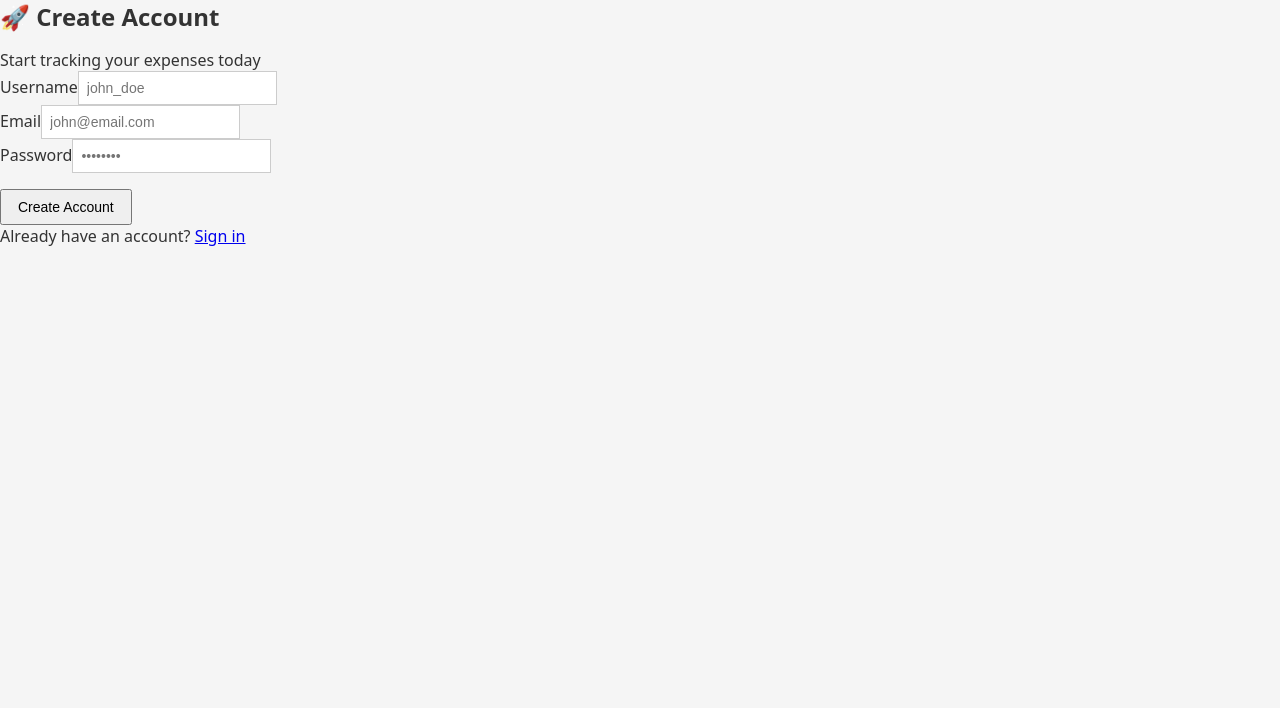
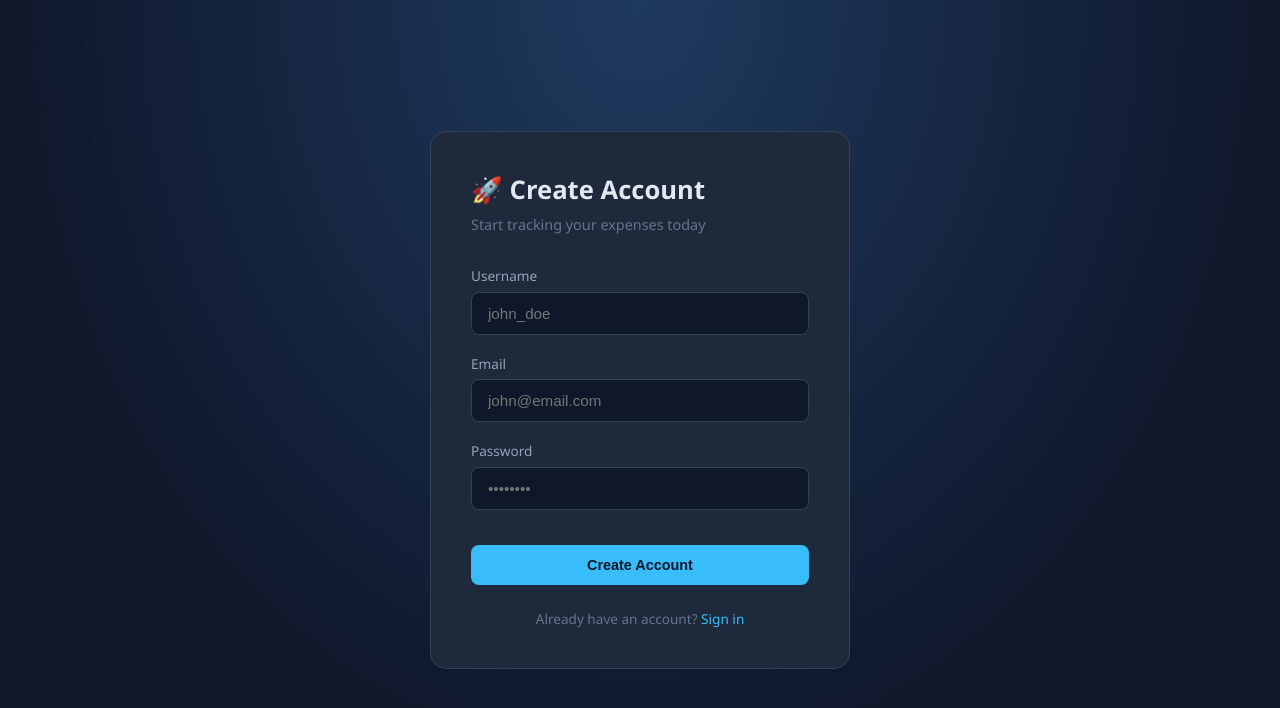
Before and after one commit to selvaIndium/smart-expense-management-, a React (Vite) app in the folder frontend/: page /register in a window 1280 px wide. Shown: the top 708 px of the page. Built offline with nearby package versions, Linux system fonts and the light colour scheme.

Commit message:
Update index.css

```diff
--- a/frontend/src/index.css
+++ b/frontend/src/index.css
@@ -1,132 +1,183 @@
-* {
-  margin: 0;
-  padding: 0;
-  box-sizing: border-box;
+* { margin: 0; padding: 0; box-sizing: border-box; }
+
+body {
+  font-family: 'Segoe UI', sans-serif;
+  background: #0f172a;
+  color: #e2e8f0;
+  min-height: 100vh;
 }
 
-body {
-  font-family: system-ui, sans-serif;
-  background: #f5f5f5;
-  color: #333;
+/* NAV */
+nav {
+  background: #1e293b;
+  padding: 0 2rem;
+  display: flex;
+  align-items: center;
+  justify-content: space-between;
+  height: 64px;
+  border-bottom: 1px solid #334155;
+  position: sticky;
+  top: 0;
+  z-index: 100;
+}
+nav .logo { font-size: 1.3rem; font-weight: 700; color: #38bdf8; }
+nav .nav-links { display: flex; gap: 0.5rem; }
+nav a {
+  color: #94a3b8;
+  text-decoration: none;
+  padding: 0.5rem 1rem;
+  border-radius: 8px;
+  font-size: 0.9rem;
+  transition: all 0.2s;
+}
+nav a:hover, nav a.active { background: #334155; color: #e2e8f0; }
+nav button.logout {
+  background: #ef4444;
+  color: white;
+  border: none;
+  padding: 0.5rem 1rem;
+  border-radius: 8px;
+  cursor: pointer;
+  font-size: 0.85rem;
 }
 
-.container {
-  max-width: 900px;
-  margin: 0 auto;
-  padding: 20px;
+/* PAGE */
+.page { padding: 2rem; max-width: 1100px; margin: 0 auto; }
+.page-title { font-size: 1.8rem; font-weight: 700; margin-bottom: 1.5rem; }
+
+/* CARDS */
+.card {
+  background: #1e293b;
+  border: 1px solid #334155;
+  border-radius: 12px;
+  padding: 1.5rem;
 }
+.stats-grid {
+  display: grid;
+  grid-template-columns: repeat(auto-fit, minmax(200px, 1fr));
+  gap: 1rem;
+  margin-bottom: 2rem;
+}
+.stat-card {
+  background: #1e293b;
+  border: 1px solid #334155;
+  border-radius: 12px;
+  padding: 1.5rem;
+  text-align: center;
+}
+.stat-card .label { font-size: 0.85rem; color: #64748b; margin-bottom: 0.5rem; }
+.stat-card .value { font-size: 2rem; font-weight: 700; color: #38bdf8; }
+.stat-card .value.red { color: #f87171; }
+.stat-card .value.green { color: #4ade80; }
 
-/* Navbar */
-.navbar {
+/* FORMS */
+.auth-wrapper {
+  min-height: 100vh;
   display: flex;
-  gap: 16px;
   align-items: center;
-  padding: 12px 20px;
-  background: #333;
+  justify-content: center;
+  background: radial-gradient(ellipse at top, #1e3a5f 0%, #0f172a 70%);
 }
-.navbar a {
-  color: #fff;
-  text-decoration: none;
+.auth-box {
+  background: #1e293b;
+  border: 1px solid #334155;
+  border-radius: 16px;
+  padding: 2.5rem;
+  width: 100%;
+  max-width: 420px;
 }
-.navbar a:hover {
-  text-decoration: underline;
+.auth-box h2 { font-size: 1.6rem; font-weight: 700; margin-bottom: 0.5rem; }
+.auth-box p { color: #64748b; margin-bottom: 2rem; font-size: 0.9rem; }
+.form-group { margin-bottom: 1.2rem; }
+.form-group label { display: block; margin-bottom: 0.4rem; font-size: 0.85rem; color: #94a3b8; }
+.form-group input, .form-group select {
+  width: 100%;
+  background: #0f172a;
+  border: 1px solid #334155;
+  border-radius: 8px;
+  padding: 0.75rem 1rem;
+  color: #e2e8f0;
+  font-size: 0.95rem;
+  outline: none;
+  transition: border 0.2s;
 }
-.navbar button {
-  margin-left: auto;
-  background: none;
-  border: 1px solid #fff;
-  color: #fff;
-  padding: 4px 12px;
+.form-group input:focus, .form-group select:focus { border-color: #38bdf8; }
+.form-row { display: grid; grid-template-columns: 1fr 1fr; gap: 1rem; }
+
+/* BUTTONS */
+.btn {
+  padding: 0.75rem 1.5rem;
+  border: none;
+  border-radius: 8px;
   cursor: pointer;
+  font-size: 0.9rem;
+  font-weight: 600;
+  transition: all 0.2s;
 }
+.btn-primary { background: #38bdf8; color: #0f172a; width: 100%; }
+.btn-primary:hover { background: #0ea5e9; }
+.btn-small { padding: 0.4rem 0.9rem; font-size: 0.8rem; }
+.btn-danger { background: #ef4444; color: white; }
+.btn-danger:hover { background: #dc2626; }
+.btn-success { background: #4ade80; color: #0f172a; }
+.btn-success:hover { background: #22c55e; }
+.btn-outline {
+  background: transparent;
+  border: 1px solid #38bdf8;
+  color: #38bdf8;
+}
+.btn-outline:hover { background: #38bdf8; color: #0f172a; }
 
-/* Auth pages */
-.auth-page {
-  max-width: 360px;
-  margin: 80px auto;
-  padding: 24px;
-  background: #fff;
-  border: 1px solid #ddd;
+/* TABLE */
+.table-wrap { overflow-x: auto; border-radius: 12px; border: 1px solid #334155; }
+table { width: 100%; border-collapse: collapse; }
+thead { background: #334155; }
+th { padding: 0.9rem 1rem; text-align: left; font-size: 0.8rem; color: #94a3b8; text-transform: uppercase; letter-spacing: 0.05em; }
+td { padding: 0.9rem 1rem; border-top: 1px solid #1e293b; font-size: 0.9rem; }
+tr:hover td { background: #1e293b; }
+
+/* MODAL */
+.modal-overlay {
+  position: fixed; inset: 0;
+  background: rgba(0,0,0,0.7);
+  display: flex; align-items: center; justify-content: center;
+  z-index: 200;
 }
-.auth-page h2 {
-  margin-bottom: 16px;
+.modal {
+  background: #1e293b;
+  border: 1px solid #334155;
+  border-radius: 16px;
+  padding: 2rem;
+  width: 100%;
+  max-width: 460px;
 }
-.auth-page form {
+.modal h3 { font-size: 1.2rem; font-weight: 700; margin-bottom: 1.5rem; }
+.modal-actions { display: flex; gap: 0.75rem; margin-top: 1.5rem; }
+.modal-actions .btn { flex: 1; }
+
+/* MISC */
+.error { color: #f87171; font-size: 0.85rem; margin-top: 0.75rem; text-align: center; }
+.badge {
+  display: inline-block;
+  padding: 0.2rem 0.7rem;
+  border-radius: 99px;
+  font-size: 0.75rem;
+  font-weight: 600;
+  background: #334155;
+  color: #94a3b8;
+}
+.badge.green { background: #14532d; color: #4ade80; }
+.badge.red { background: #450a0a; color: #f87171; }
+.badge.blue { background: #0c4a6e; color: #38bdf8; }
+.top-bar {
   display: flex;
-  flex-direction: column;
-  gap: 10px;
+  justify-content: space-between;
+  align-items: center;
+  margin-bottom: 1.5rem;
 }
-.auth-page p {
-  margin-top: 12px;
-}
-
-/* Forms */
-input,
-select {
-  padding: 8px;
-  border: 1px solid #ccc;
-  font-size: 14px;
-}
-button {
-  padding: 8px 16px;
-  cursor: pointer;
-  font-size: 14px;
-}
-.inline-form {
-  display: flex;
-  gap: 8px;
-  margin-bottom: 16px;
-  flex-wrap: wrap;
-}
-
-/* Tables */
-table {
-  width: 100%;
-  border-collapse: collapse;
-  margin-top: 8px;
-}
-th,
-td {
-  text-align: left;
-  padding: 8px;
-  border-bottom: 1px solid #ddd;
-}
-th {
-  background: #eee;
-}
-
-/* Messages */
-.error {
-  color: red;
-  margin-bottom: 8px;
-}
-.success {
-  color: green;
-  margin-bottom: 8px;
-}
-
-/* Insights */
-.insight-card {
-  background: #fff;
-  border: 1px solid #ddd;
-  padding: 20px;
-  margin-top: 16px;
-}
-.insight-card h3 {
-  margin-bottom: 8px;
-}
-.insight-card p {
-  margin: 4px 0;
-}
-.status.over {
-  color: red;
-  font-weight: bold;
-}
-.status.under {
-  color: green;
-  font-weight: bold;
-}
-
-h2 {
-  margin-bottom: 16px;
-}
+.auth-footer { text-align: center; margin-top: 1.5rem; font-size: 0.85rem; color: #64748b; }
+.auth-footer a { color: #38bdf8; text-decoration: none; }
+.progress-bar-wrap { background: #334155; border-radius: 99px; height: 8px; margin-top: 0.5rem; }
+.progress-bar { height: 8px; border-radius: 99px; background: #38bdf8; transition: width 0.4s; }
+.progress-bar.warn { background: #f59e0b; }
+.progress-bar.over { background: #ef4444; }
```
